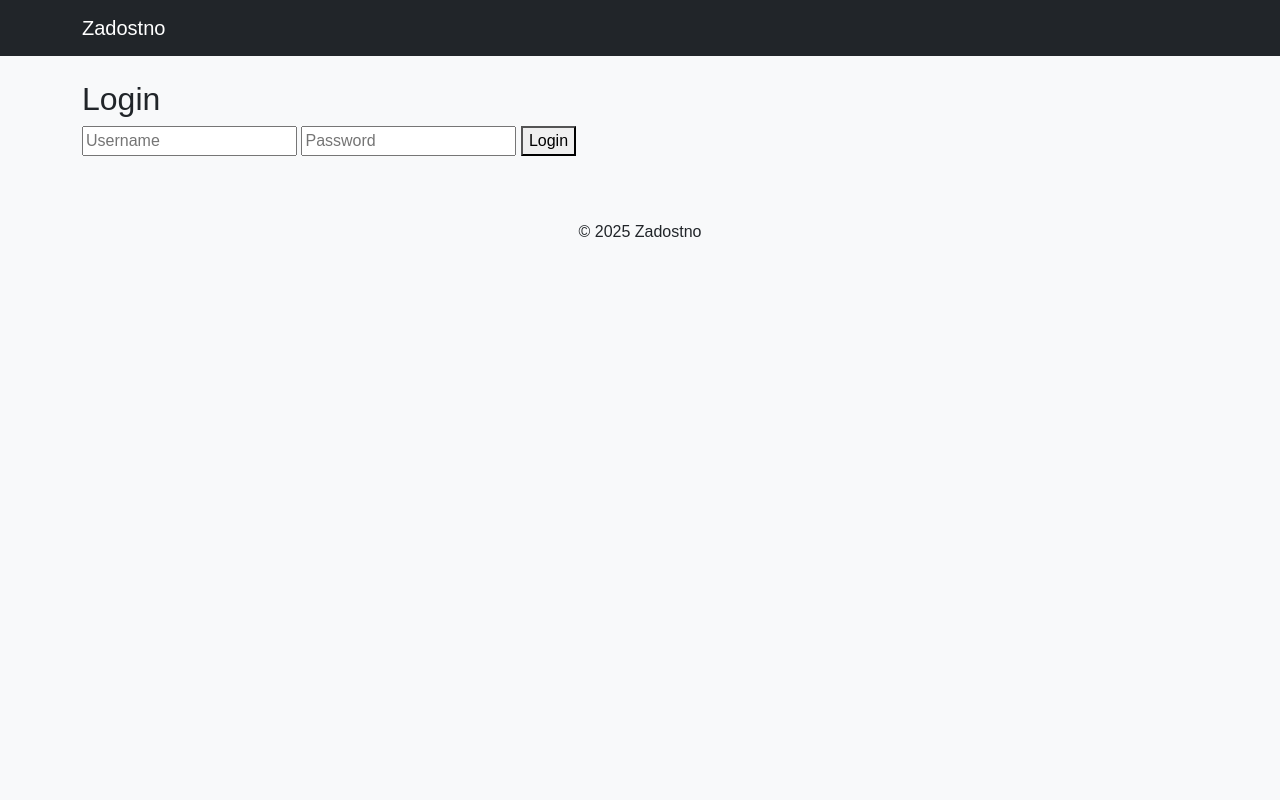
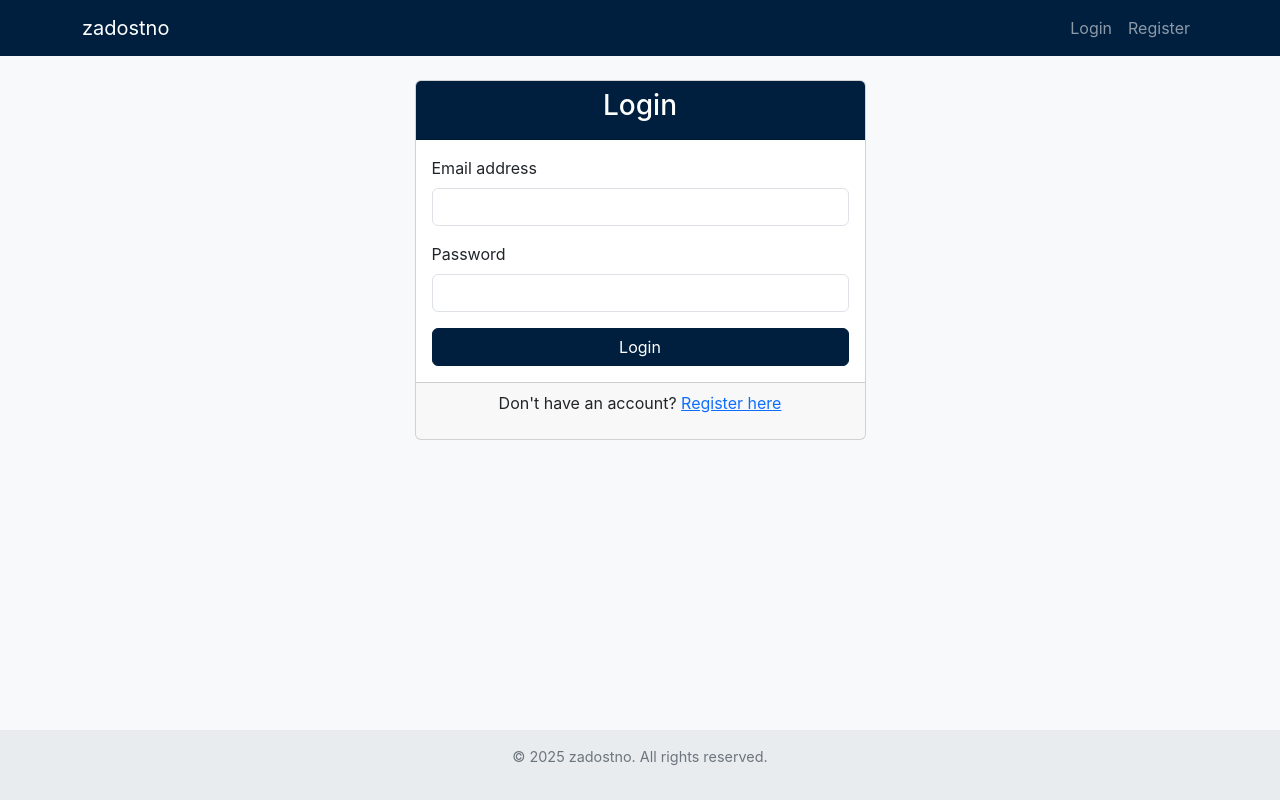
Before and after one commit to uwuclxdy/zadostno, a PHP site: page /zadostno/public/index.php in a window 1280 px wide. Run offline with PHP 8.4, Linux system fonts and the light colour scheme; the visitor is signed in with stand-in values (Sample User, id 1); some libraries are stand-ins or nearby versions.

Commit message:
dodau db connect(ni connectan se) pa druge strani updejtu mal

```diff
--- a/public/css/style.css
+++ b/public/css/style.css
@@ -1,7 +1,44 @@
-/* Main stylesheet for zadostno */
+/* Basic Styles */
 body {
-    font-family: Arial, sans-serif;
-    background: #f8f9fa;
-    margin: 0;
-    padding: 0;
+    font-family: -apple-system, BlinkMacSystemFont, "Segoe UI", Roboto, "Helvetica Neue", Arial, sans-serif;
+    background-color: #f8f9fa; /* A very light silver */
+    color: #212529;
+    display: flex;
+    flex-direction: column;
+    min-height: 100vh;
 }
+
+/* Navbar */
+.navbar-dark.bg-dark-blue {
+    background-color: #001f3f; /* Navy Blue */
+}
+
+/* Cards */
+.card-header {
+    background-color: #001f3f; /* Navy Blue */
+    color: #ffffff; /* White text */
+}
+
+/* Buttons */
+.btn-primary {
+    background-color: #001f3f; /* Navy Blue */
+    border-color: #001f3f;
+}
+
+.btn-primary:hover {
+    background-color: #003366; /* Darker Navy */
+    border-color: #003366;
+}
+
+/* Main content wrapper */
+main {
+    flex-grow: 1;
+}
+
+/* Footer */
+footer {
+    background-color: #e9ecef;
+    padding: 1rem 0;
+    font-size: 0.9em;
+    color: #6c757d;
+}
--- /dev/null
+++ b/public/login.php
@@ -0,0 +1,4 @@
+<?php
+// The public-facing page simply includes the template from the src directory
+require_once __DIR__ . '/../src/pages/login.php';
+?>
--- a/src/includes/db_connect.php
+++ b/src/includes/db_connect.php
@@ -1,14 +1,24 @@
 <?php
-// This script connects to the PostgreSQL database.
-require_once __DIR__ . '/../../config.php';
+// --- Database Configuration ---
+$host = 'localhost'; // Or your database host
+$db = 'zadostno';    // The name of your database
+$user = 'pma';       // Your database username
+$pass = '';          // Your database password
+// ------------------------------
+
+$dsn = "pgsql:host=$host;dbname=$db";
+
+$options = [
+    PDO::ATTR_ERRMODE            => PDO::ERRMODE_EXCEPTION, // Throw exceptions on errors
+    PDO::ATTR_DEFAULT_FETCH_MODE => PDO::FETCH_ASSOC,       // Fetch associative arrays
+    PDO::ATTR_EMULATE_PREPARES   => false,
+];
 
 try {
-    $dsn = "pgsql:host=" . DB_HOST . ";port=" . DB_PORT . ";dbname=" . DB_NAME;
-    $pdo = new PDO($dsn, DB_USER, DB_PASS);
-
-    // Set the PDO error mode to exception
-    $pdo->setAttribute(PDO::ATTR_ERRMODE, PDO::ERRMODE_EXCEPTION);
-} catch (PDOException $e) {
-    // For development, show the error. In production, log it and show a generic message.
-    die("ERROR: Could not connect. " . $e->getMessage());
+    // Create a new PDO instance
+    $pdo = new PDO($dsn, $user, $pass, $options);
+} catch (\PDOException $e) {
+    // If connection fails, stop the script and show an error
+    throw new \PDOException($e->getMessage(), (int)$e->getCode());
 }
+?>
--- a/src/pages/login.php
+++ b/src/pages/login.php
@@ -1,13 +1,31 @@
-<?php
-// Login page
-require_once __DIR__ . '/../includes/auth_check.php';
-require_once __DIR__ . '/../templates/header.php';
-?>
-<h2>Login</h2>
-<form method="post">
-    <input type="text" name="username" placeholder="Username" required />
-    <input type="password" name="password" placeholder="Password" required />
-    <button type="submit">Login</button>
-</form>
-<?php
-require_once __DIR__ . '/../templates/footer.php';
+<?php require_once __DIR__ . '/../templates/header.php'; ?>
+
+<div class="row justify-content-center">
+    <div class="col-md-5">
+        <div class="card">
+            <div class="card-header">
+                <h3 class="text-center">Login</h3>
+            </div>
+            <div class="card-body">
+                <form action="/actions/login_handler.php" method="post">
+                    <div class="mb-3">
+                        <label for="email" class="form-label">Email address</label>
+                        <input type="email" class="form-control" id="email" name="email" required>
+                    </div>
+                    <div class="mb-3">
+                        <label for="password" class="form-label">Password</label>
+                        <input type="password" class="form-control" id="password" name="password" required>
+                    </div>
+                    <div class="d-grid">
+                         <button type="submit" class="btn btn-primary">Login</button>
+                    </div>
+                </form>
+            </div>
+             <div class="card-footer text-center">
+                <p>Don't have an account? <a href="/register.php">Register here</a></p>
+            </div>
+        </div>
+    </div>
+</div>
+
+<?php require_once __DIR__ . '/../templates/footer.php'; ?>
--- a/src/templates/footer.php
+++ b/src/templates/footer.php
@@ -1,8 +1,9 @@
+</div>
     </main>
-    <footer class="text-center mt-5 py-3">
-        <p>&copy; <?php echo date('Y'); ?> Zadostno</p>
+    <footer class="mt-auto text-center">
+        <p>&copy; <?php echo date('Y'); ?> zadostno. All rights reserved.</p>
     </footer>
-    <!-- Link to Bootstrap JS or your own script.js -->
+    <!-- Bootstrap JS -->
     <script src="https://cdn.jsdelivr.net/npm/bootstrap@5.3.2/dist/js/bootstrap.bundle.min.js"></script>
 </body>
 </html>
--- a/src/templates/header.php
+++ b/src/templates/header.php
@@ -1,19 +1,40 @@
-<?php session_start(); ?>
+<?php
+if (session_status() == PHP_SESSION_NONE) {
+    session_start();
+}
+?>
 <!DOCTYPE html>
 <html lang="en">
 <head>
     <meta charset="UTF-8">
     <meta name="viewport" content="width=device-width, initial-scale=1.0">
-    <title><?php echo $pageTitle ?? 'Zadostno'; ?></title>
-    <!-- Link to Bootstrap CSS or your own style.css -->
-    <link rel="stylesheet" href="https://cdn.jsdelivr.net/npm/bootstrap@5.3.2/dist/css/bootstrap.min.css">
-    <link rel="stylesheet" href="css/style.css">
+    <title>zadostno</title>
+    <!-- Bootstrap CSS -->
+    <link href="https://cdn.jsdelivr.net/npm/bootstrap@5.3.2/dist/css/bootstrap.min.css" rel="stylesheet">
+    <!-- Our Custom CSS -->
+    <link rel="stylesheet" href="/css/style.css">
 </head>
 <body>
-    <nav class="navbar navbar-expand-lg navbar-dark bg-dark">
+    <header>
+        <nav class="navbar navbar-expand-lg navbar-dark bg-dark-blue">
+            <div class="container">
+                <a class="navbar-brand" href="/">zadostno</a>
+                <button class="navbar-toggler" type="button" data-bs-toggle="collapse" data-bs-target="#navbarNav" aria-controls="navbarNav" aria-expanded="false" aria-label="Toggle navigation">
+                    <span class="navbar-toggler-icon"></span>
+                </button>
+                <div class="collapse navbar-collapse" id="navbarNav">
+                    <ul class="navbar-nav ms-auto">
+                        <!-- Navigation will be added here later -->
+                        <li class="nav-item">
+                            <a class="nav-link" href="/login.php">Login</a>
+                        </li>
+                        <li class="nav-item">
+                            <a class="nav-link" href="/register.php">Register</a>
+                        </li>
+                    </ul>
+                </div>
+            </div>
+        </nav>
+    </header>
+    <main class="py-4">
         <div class="container">
-            <a class="navbar-brand" href="index.php?page=dashboard">Zadostno</a>
-            <!-- Add nav links here -->
-        </div>
-    </nav>
-    <main class="container mt-4">
```
